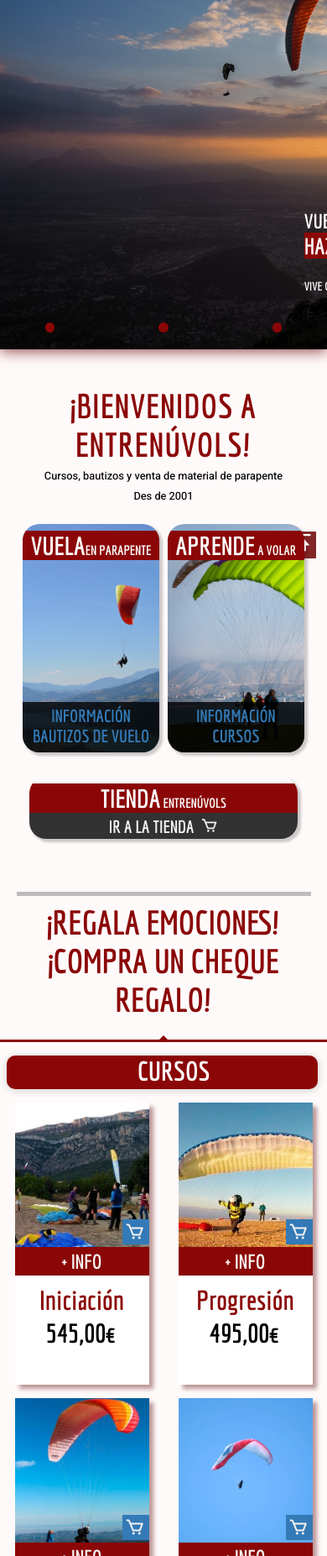
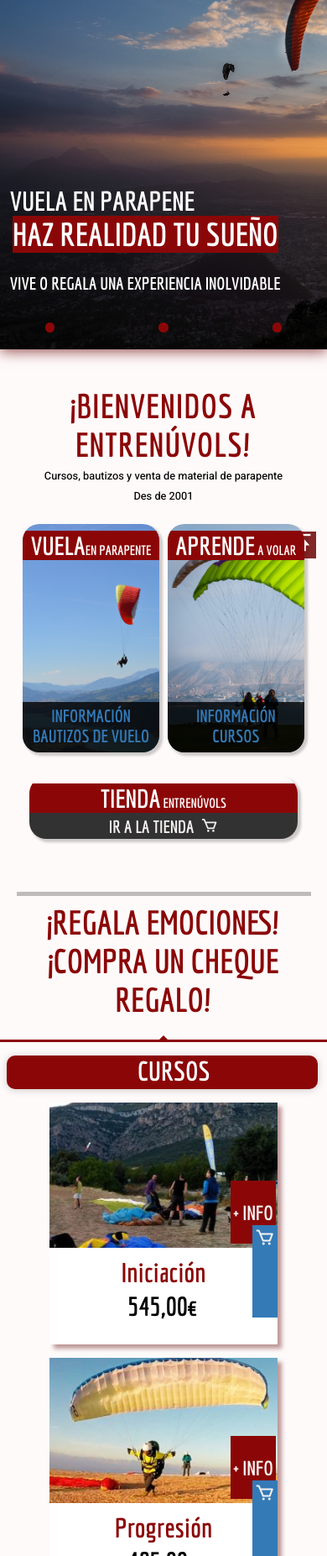
Before and after one commit to mireia22/Project-1-WebResponsive-HTML-CSS, a website built with Vite: page index.html in a window 390 px wide. Shown: the part 147-2000 px from the top of the page at 84% size. Built offline with nearby package versions, Linux system fonts and the light colour scheme.

Commit message:
feat: medias adjust

```diff
--- a/style.css
+++ b/style.css
@@ -6,10 +6,16 @@
   --secondary-grey: #423f3f;
   --secondary-white: #f6f2f2;
   --secondary-black: #020017;
+
   font-family: "Economica", sans-serif;
   font-family: "Heebo", sans-serif;
   font-family: "Open Sans", sans-serif;
   font-family: "Roboto", sans-serif;
+
+  --typography-h1: 2rem;
+  --typography-h2: 1.5rem;
+  --typography-h3: 1.25rem;
+  --typography-p: 1rem;
 }
 
 * {
@@ -1776,11 +1782,10 @@
   }
 }
 
-@media screen and (max-width: 406px) {
+@media screen and (max-width: 376px) {
   .first-image {
-    margin-left: 90vw;
-  }
-
+    margin-left: 55vw;
+  }
   .first-image h1 {
     font-size: 1.7rem;
   }
@@ -1791,12 +1796,8 @@
     font-size: 1.5rem;
   }
 
-  .product-container {
-    margin-bottom: 42rem;
-  }
-
   .dropdown-menu li {
-    padding: 0.3rem;
+    padding: 0.5rem;
   }
 
   .dropdown-menu li a {
@@ -1804,35 +1805,35 @@
   }
 
   .dropdown-menu.open {
-    height: 13rem;
+    height: 15rem;
   }
 
   .dropdown-menu .gift-button button {
-    font-size: 0.7rem;
+    font-size: 1rem;
   }
 
   .product-container {
-    margin-bottom: 50rem;
+    margin-bottom: 60rem;
   }
 
   .product-card {
-    height: 21rem;
+    height: 23rem;
     width: 10rem;
   }
 
   .more-buy {
     position: relative;
-    top: -6.5rem;
+    top: -4.5rem;
     margin-left: 8rem;
   }
 
   .more-info {
     position: relative;
-    top: 6rem;
+    top: 7.9rem;
     margin-left: 0rem;
   }
 
   .more-product h3 {
-    margin-top: -4rem;
-  }
-}
+    margin-top: -2rem;
+  }
+}
```
Also changed, not shown: package.json (added, +14 -0 lines), 2 other files.
